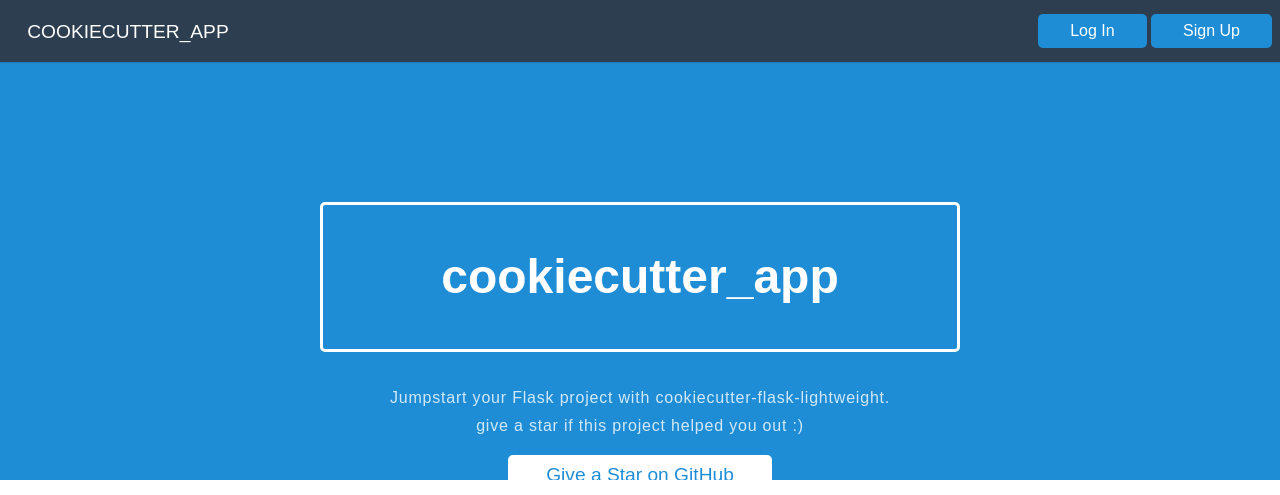
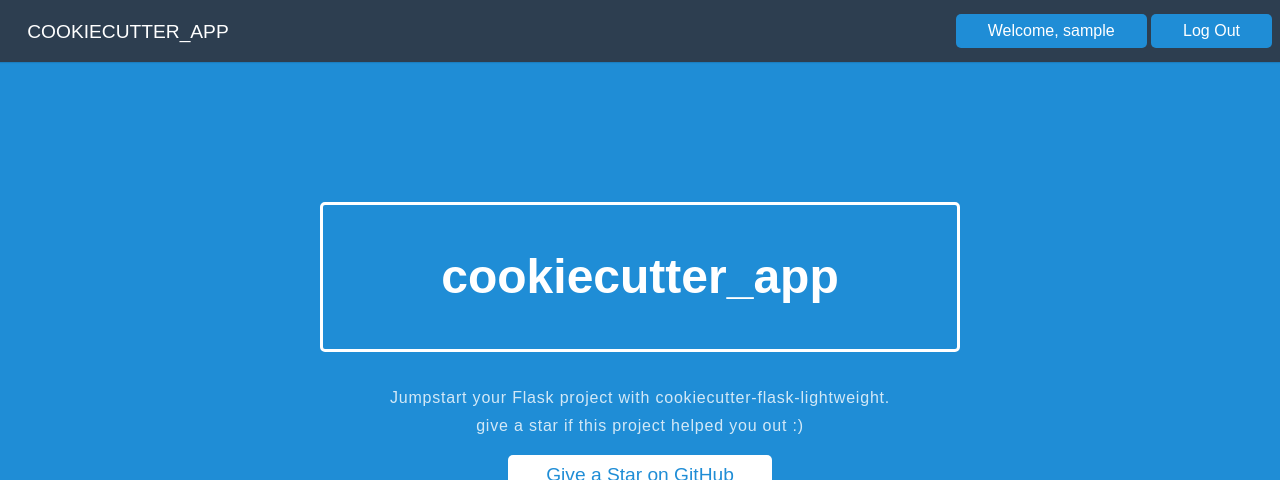
Before and after one commit to TGoddessana/cookiecutter-flask-lightweight, a Flask app: page / in a window 1280 px wide. Shown: the top 495 px of the page. Run offline with Flask 3, Linux system fonts and the light colour scheme; the visitor is signed in with stand-in values (Sample User, id 1); parts of the project's set-up code (start-up, migrations or seed data) failed here and were passed over; some libraries are stand-ins or nearby versions.

Commit message:
feat: add login template

```diff
--- a/cookiecutter_app/cookiecutter_app/app_factory.py
+++ b/cookiecutter_app/cookiecutter_app/app_factory.py
@@ -38,7 +38,8 @@ def _setup_login_manager():
     def load_user(user_id):
         from .users.models import User
 
-        return User.query.get(user_id)
+        user = User.query.get(user_id)
+        return user
 
 
 def _register_blueprints(app):
--- a/cookiecutter_app/cookiecutter_app/templates/header.html
+++ b/cookiecutter_app/cookiecutter_app/templates/header.html
@@ -1,9 +1,16 @@
 <div class="header">
     <div class="home-menu pure-menu pure-menu-horizontal pure-menu-fixed">
         <a class="pure-menu-heading" href="{{ url_for("home.home") }}">cookiecutter_app</a>
+
         <div class="header-button">
+        {% if current_user.is_authenticated %}
+            <a class="pure-button" href="#">Welcome, {{ current_user.username }}</a>
+            <a class="pure-button" href="/logout">Log Out</a>
+        {% else %}
             <a class="pure-button" href="/login">Log In</a>
-            <a class="pure-button" href="/signup">Sign Up</a>
+            <a class="pure-button" href="/register">Register</a>
+        {% endif %}
         </div>
+
     </div>
 </div>
```
